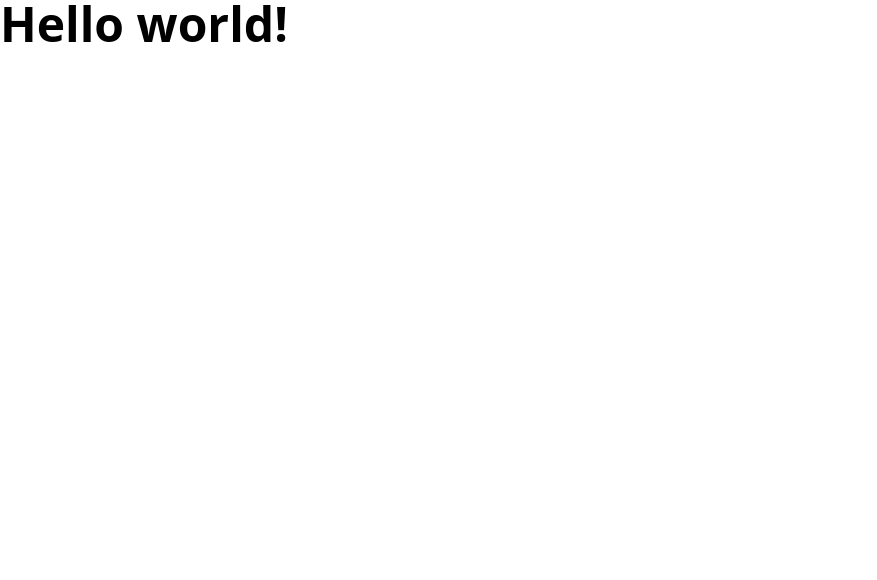
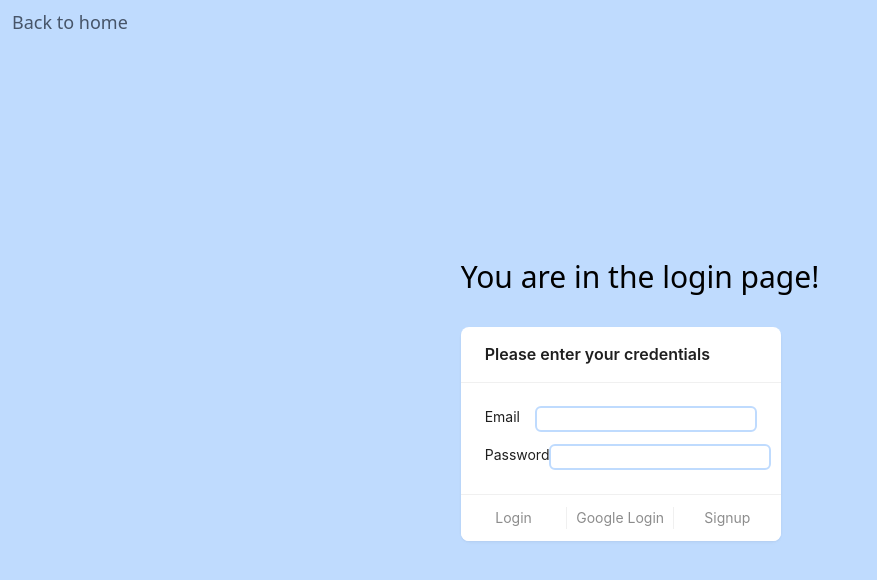
Before and after one commit to dserranog1/questionare-web-app, a React (Vite) app: page /auth/login in a window 1280 px wide. Shown: the top 580 px of the page, without its empty margins (0-877 px from the left). Built offline with nearby package versions, Linux system fonts and the light colour scheme.

Commit message:
chore, feat: add router, antd and formik

```diff
--- a/index.html
+++ b/index.html
@@ -4,7 +4,7 @@
     <meta charset="UTF-8" />
     <link rel="icon" type="image/svg+xml" href="/vite.svg" />
     <meta name="viewport" content="width=device-width, initial-scale=1.0" />
-    <title>Vite + React + TS</title>
+    <title>Questionare app</title>
   </head>
   <body>
     <div id="root"></div>
--- a/package.json
+++ b/package.json
@@ -12,14 +12,17 @@
   "dependencies": {
     "@typescript-eslint/eslint-plugin": "^5.54.1",
     "@typescript-eslint/parser": "^5.54.1",
+    "antd": "^5.3.0",
     "eslint": "^8.35.0",
     "eslint-config-prettier": "^8.7.0",
     "eslint-plugin-import": "^2.27.5",
     "eslint-plugin-jsx-a11y": "^6.7.1",
     "eslint-plugin-react": "^7.32.2",
+    "formik": "^2.2.9",
     "prettier": "^2.8.4",
     "react": "^18.2.0",
-    "react-dom": "^18.2.0"
+    "react-dom": "^18.2.0",
+    "react-router-dom": "^6.8.2"
   },
   "devDependencies": {
     "@types/react": "^18.0.27",
--- a/src/App.tsx
+++ b/src/App.tsx
@@ -1,5 +1,14 @@
+import { Route, Routes } from "react-router-dom";
+import Home from "./components/Home";
+import AuthRouter from "./routers/AuthRouter";
+
 function App() {
-  return <div className="font-bold text-5xl justify-center">Hello world!</div>;
+  return (
+    <Routes>
+      <Route path="/" element={<Home />} />
+      <Route path="/auth/*" element={<AuthRouter />} />
+    </Routes>
+  );
 }
 
 export default App;
--- /dev/null
+++ b/src/components/Home.tsx
@@ -0,0 +1,15 @@
+import { Link } from "react-router-dom";
+
+const Home = () => {
+  return (
+    <div className="flex h-screen flex-col items-center justify-center gap-4 bg-blue-200 text-3xl">
+      You are in the home page!
+      <Link to="/auth/login">
+        <button className="w-fit rounded-md border-2 border-blue-500 bg-slate-300 p-2 hover:bg-slate-100">
+          Go to Login
+        </button>
+      </Link>
+    </div>
+  );
+};
+export default Home;
--- /dev/null
+++ b/src/components/LoginPage.tsx
@@ -0,0 +1,82 @@
+import { Card } from "antd";
+import { useFormik } from "formik";
+
+const LoginPage = () => {
+  const formik = useFormik({
+    initialValues: {
+      email: "",
+      password: "",
+    },
+    onSubmit: () => {
+      //handle submit
+    },
+  });
+  return (
+    <div className="flex h-screen flex-row items-center justify-center bg-blue-200 text-3xl">
+      {" "}
+      <div className="flex flex-col gap-8">
+        You are in the login page!
+        <Card
+          title="Please enter your credentials"
+          className="w-80"
+          bordered={false}
+          actions={[
+            <button
+              type="submit"
+              key="submitButton"
+              form="loginForm"
+              onClick={() => console.log("loging by hand")}
+            >
+              Login
+            </button>,
+            <button
+              key="submitWithGoogleButton"
+              onClick={() => console.log("clicking google button")}
+            >
+              Google Login
+            </button>,
+            <button
+              key="submitWithEmailPassword"
+              onClick={() => console.log("click email and password button")}
+            >
+              Signup
+            </button>,
+          ]}
+        >
+          <form
+            onSubmit={formik.handleSubmit}
+            className="flex flex-col gap-3"
+            id="loginForm"
+          >
+            <div className="flex flex-row justify-between">
+              <label htmlFor="email">Email</label>
+              <input
+                onChange={formik.handleChange}
+                value={formik.values.email} //TODO validation
+                id="email"
+                name="email"
+                type="email"
+                className="rounded-md border-2 border-blue-200 focus:border-blue-600 focus:bg-blue-300 focus:outline-none"
+              />
+            </div>
+            <div className="flex flex-row justify-between">
+              <label htmlFor="password" className="">
+                Password
+              </label>
+              <input //TODO validation
+                onChange={formik.handleChange}
+                value={formik.values.password}
+                id="password"
+                name="password"
+                type="password"
+                className="rounded-md border-2 border-blue-200 focus:border-blue-600 focus:bg-blue-300 focus:outline-none"
+              />
+            </div>
+          </form>
+        </Card>
+      </div>
+    </div>
+  );
+};
+
+export default LoginPage;
--- /dev/null
+++ b/src/components/NoMatch.tsx
@@ -0,0 +1,22 @@
+import { Link } from "react-router-dom";
+
+const NoMatch = ({
+  fallbackRoute = "/",
+  fallbackPageName,
+}: {
+  fallbackRoute?: string;
+  fallbackPageName: string;
+}) => {
+  return (
+    <div className="flex h-screen flex-col items-center justify-center gap-4 bg-blue-200 text-3xl">
+      Sorry the site you were looking for is unavailable
+      <Link to={fallbackRoute}>
+        <button className="w-fit rounded-md border-2 border-blue-500 bg-slate-300 p-2 hover:bg-slate-100">
+          Back to {fallbackPageName}
+        </button>
+      </Link>
+    </div>
+  );
+};
+
+export default NoMatch;
--- a/src/main.tsx
+++ b/src/main.tsx
@@ -1,8 +1,11 @@
 import React from "react";
 import ReactDOM from "react-dom/client";
+import { BrowserRouter } from "react-router-dom";
 import App from "./App";
 import "./index.css";
 
 ReactDOM.createRoot(document.getElementById("root") as HTMLElement).render(
-  <App />
+  <BrowserRouter>
+    <App />
+  </BrowserRouter>
 );
--- /dev/null
+++ b/src/routers/AuthRouter.tsx
@@ -0,0 +1,31 @@
+import { Route, Routes, useNavigate } from "react-router-dom";
+import NoMatch from "../components/NoMatch";
+import LoginPage from "../components/LoginPage";
+
+const AuthRouter = () => {
+  const navigate = useNavigate();
+  return (
+    <div>
+      <div className="absolute top-2 left-3 text-lg text-slate-600 hover:text-slate-800">
+        <button
+          onClick={() => {
+            navigate("/");
+          }}
+        >
+          Back to home
+        </button>
+      </div>
+      <Routes>
+        <Route path="login" element={<LoginPage />} />
+        <Route
+          path="*"
+          element={
+            <NoMatch fallbackRoute="/auth/login" fallbackPageName="Login" />
+          }
+        />
+      </Routes>
+    </div>
+  );
+};
+
+export default AuthRouter;
```
Also changed, not shown: 1 other file (tests, documents, lock files or other folders).
